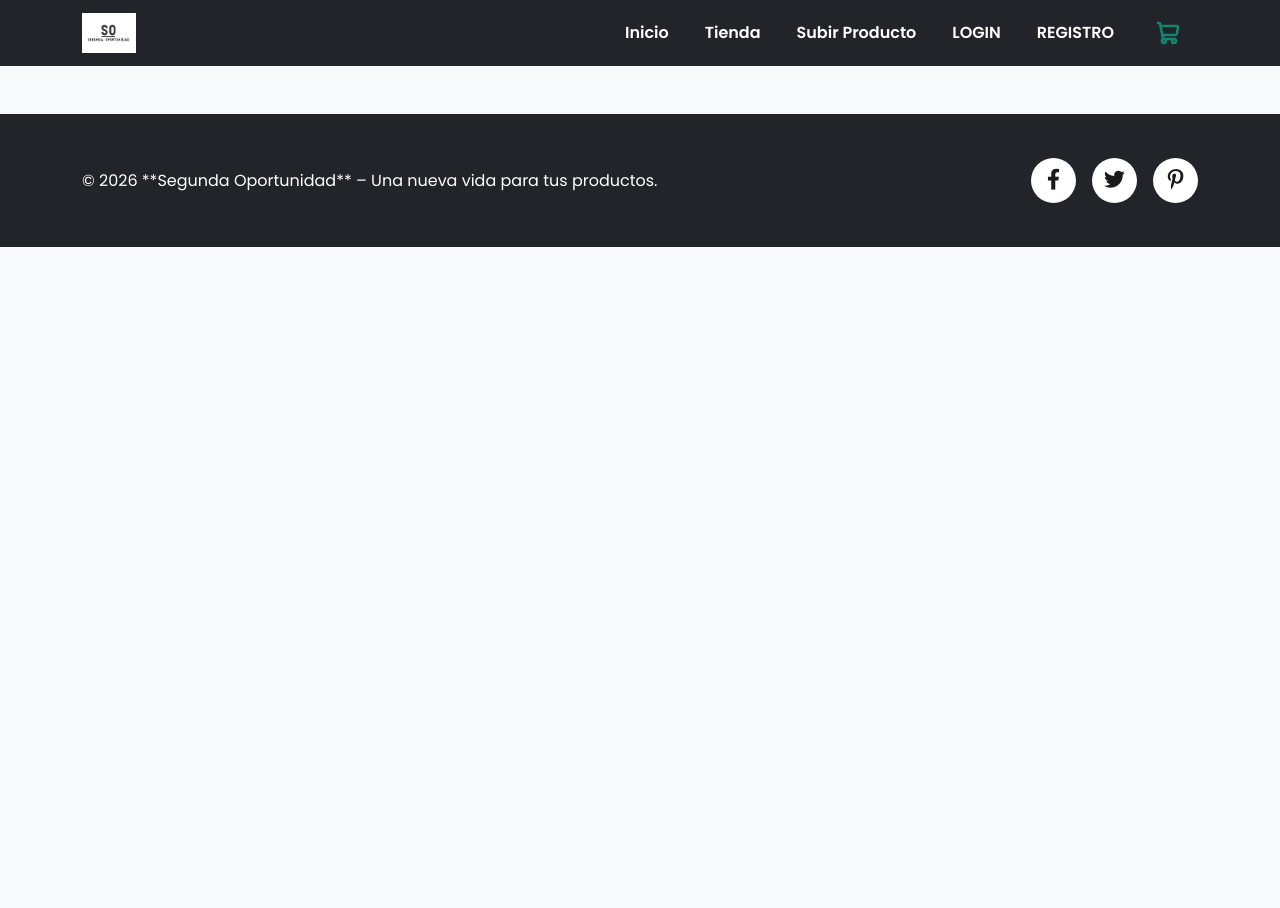
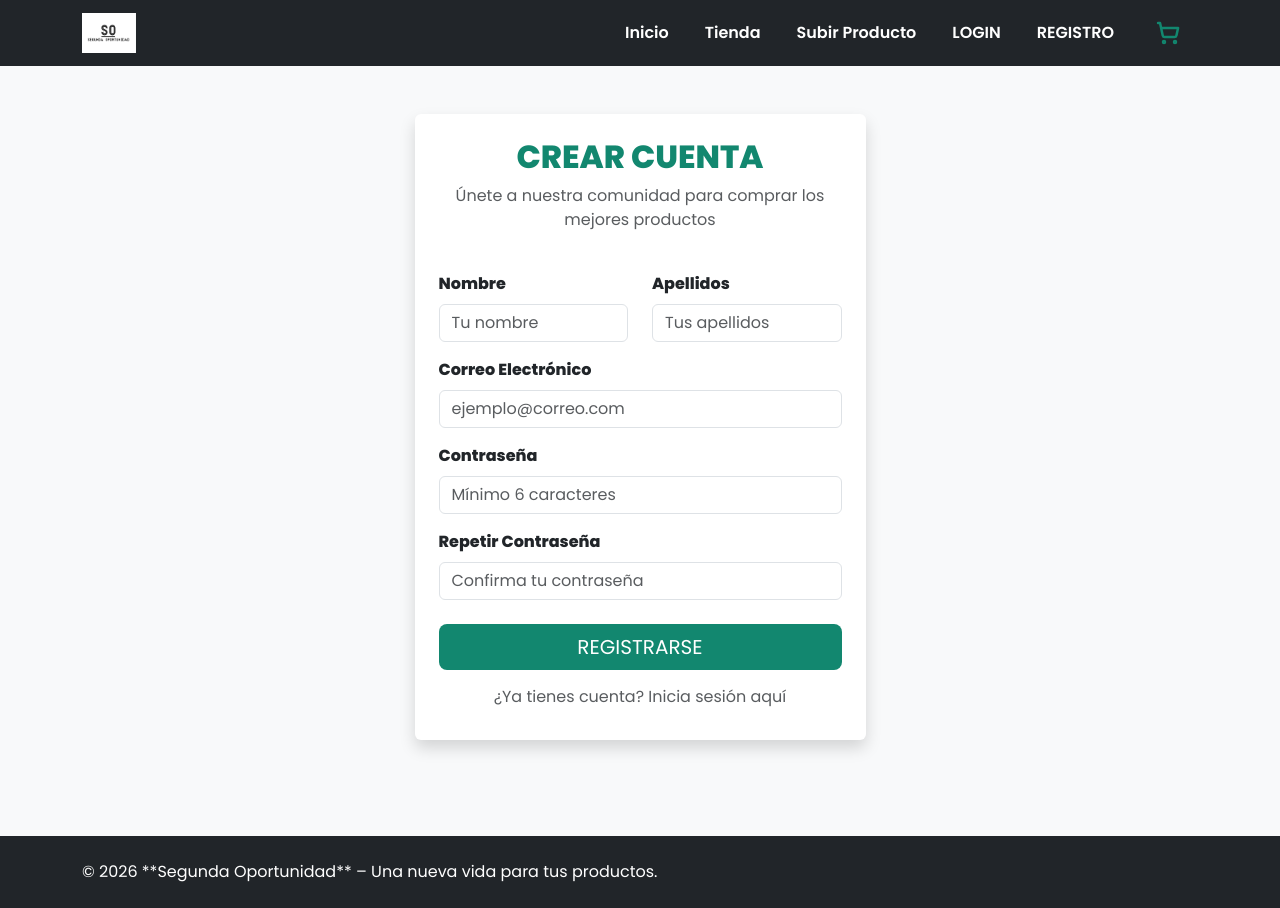
Before and after one commit to SashaBidardel/reto2-interfaces, a React (Create React App) app: page /reto2-interfaces/registro in a window 1280 px wide. Before the commit the page ends 800 px from the top, so only its background shows below. Built offline with nearby package versions, Linux system fonts and the light colour scheme.

Commit message:
Eliminada columna de redes sociales para mejorar accesibilidad

```diff
--- a/src/components/Footer.jsx
+++ b/src/components/Footer.jsx
@@ -25,20 +25,7 @@ const Footer = () => {
             </p>
           </Col>
 
-          {/* Columna de Redes Sociales */}
-          <Col xs={12} md={4} className="text-center text-md-end">
-            <div id="iconos_redes" className="d-flex justify-content-center justify-content-md-end gap-3">
-              <a href="https://facebook.com" target="_blank" rel="noopener noreferrer" className="text-white">
-                <i className="fab fa-facebook-f"></i>
-              </a>
-              <a href="https://twitter.com" target="_blank" rel="noopener noreferrer" className="text-white">
-                <i className="fab fa-twitter"></i>
-              </a>
-              <a href="https://pinterest.com" target="_blank" rel="noopener noreferrer" className="text-white">
-                <i className="fab fa-pinterest-p"></i>
-              </a>
-            </div>
-          </Col>
+
         </Row>
       </Container>
     </footer>
```
Also changed, not shown: package.json (+14 -8 lines), src/App.js (+15 -6 lines), 2 other files (tests, documents, lock files or other folders).
